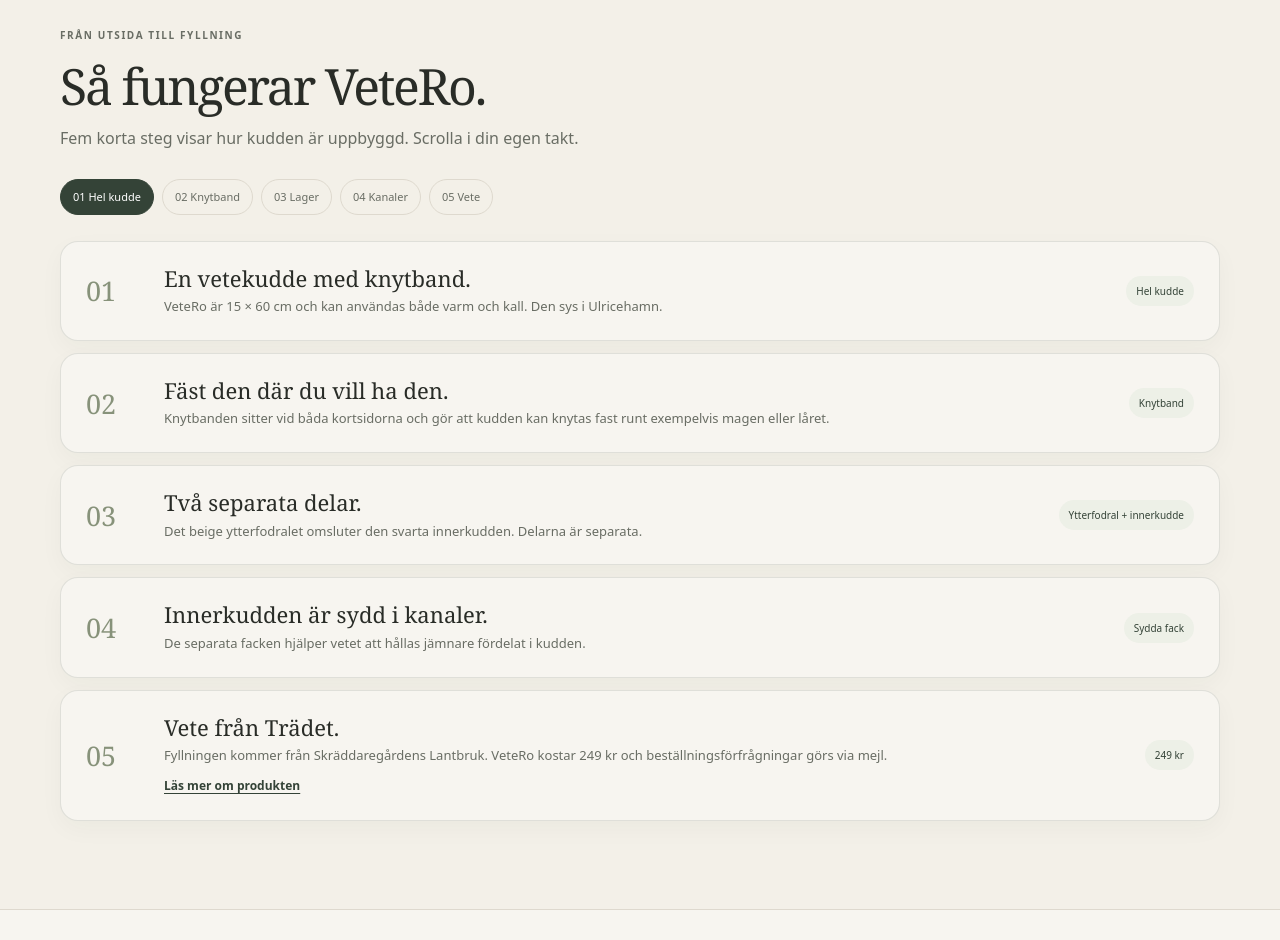
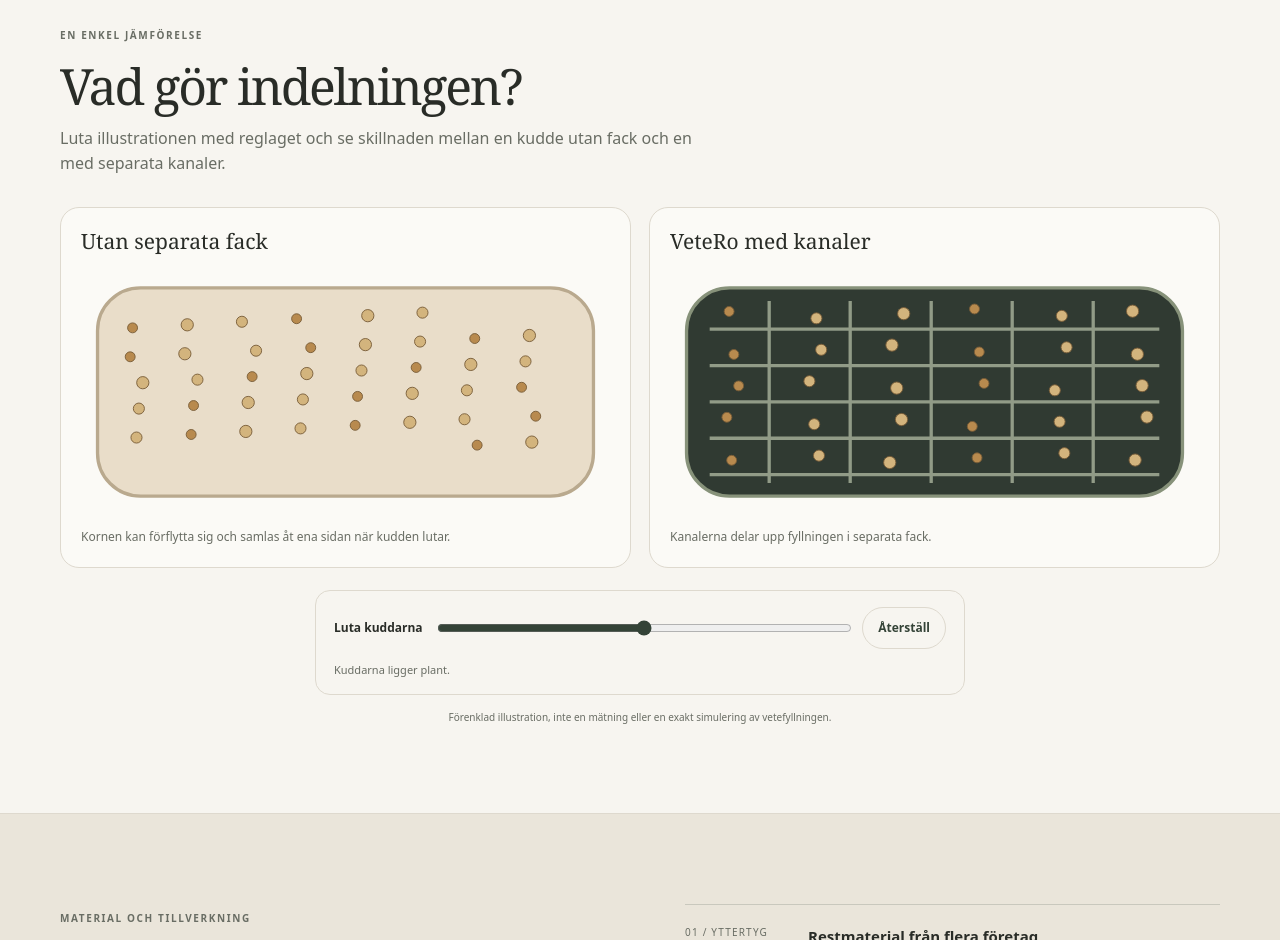
Before and after one commit to rnbp2zhfn6-stack/vetero-uf-site, a plain HTML site: page index.html in a window 1280 px wide. Shown: the part 1860-2800 px from the top of the page. Drawn offline with Linux system fonts and the light colour scheme.

Commit message:
Improve homepage clarity and simplify purchase journey

```diff
--- a/index.html
+++ b/index.html
@@ -3,10 +3,10 @@
 <head>
 <meta charset="utf-8"><script src="./js/vetero-effects-config.js"></script><meta name="viewport" content="width=device-width,initial-scale=1">
 <title>Vetekudde med knytband, sydd i Ulricehamn | VeteRo UF</title>
-<meta name="description" content="VeteRo är en vetekudde med knytband och indelad innerkudde. Den sys i Ulricehamn och kan användas varm eller kall. Pris 249 kr.">
+<meta name="description" content="VeteRo är en vetekudde på 15 × 60 cm med knytband och sydda fack i innerkudden. Kan användas varm eller kall. Sys i Ulricehamn. 249 kr.">
 <meta name="robots" content="index,follow">
 <link rel="canonical" href="https://veterouf.com/">
-<meta property="og:type" content="website"><meta property="og:title" content="VeteRo vetekudde | VeteRo UF"><meta property="og:description" content="En vetekudde med knytband och indelad innerkudde, sydd i Ulricehamn med restmaterial."><meta property="og:image" content="https://static.wixstatic.com/media/f8d78f_65e624ea5bc04388900ea530c4e6e651~mv2.jpg"><meta property="og:image:alt" content="VeteRos beige ytterfodral med salviagröna knytband">
+<meta property="og:type" content="website"><meta property="og:title" content="VeteRo vetekudde | VeteRo UF"><meta property="og:description" content="VeteRo är en vetekudde på 15 × 60 cm med knytband och sydda fack i innerkudden. Kan användas varm eller kall. Sys i Ulricehamn. 249 kr."><meta property="og:image" content="https://static.wixstatic.com/media/f8d78f_65e624ea5bc04388900ea530c4e6e651~mv2.jpg"><meta property="og:image:alt" content="VeteRos beige ytterfodral med salviagröna knytband">
 <link rel="preconnect" href="https://static.wixstatic.com"><link rel="preconnect" href="https://fonts.googleapis.com"><link rel="preconnect" href="https://fonts.gstatic.com" crossorigin><link href="https://fonts.googleapis.com/css2?family=Allura&display=swap" rel="stylesheet">
 <link rel="icon" href="./favicon.svg" type="image/svg+xml">
 <link rel="stylesheet" href="./site.css">
@@ -21,7 +21,7 @@
 </div></header>
 <main id="main-content">
 <section class="hero" id="hem"><div class="wrap hero-grid">
-<div class="hero-copy reveal"><span class="eyebrow">Sydd i Ulricehamn</span><h1 class="hero-logo-title"><span>VeteRo</span><em>vetekudde.</em></h1><p>VeteRo är en vetekudde med knytband och en innerkudde sydd i separata kanaler. Knyt fast den där du vill använda värme eller kyla. Varje kudde sys i Ulricehamn.</p><div class="hero-actions"><a class="button" data-order-link href="mailto:vetero.uf@gmail.com">Fråga om köp via mejl</a><a class="text-link" href="#utforska-kudden">Se hur kudden är uppbyggd</a></div><div class="hero-meta"><div><strong data-config="price">249 kr</strong><span>Pris</span></div></div></div>
+<div class="hero-copy reveal"><span class="eyebrow">Sydd i Ulricehamn</span><h1 class="hero-logo-title"><span>VeteRo</span><em>vetekudde.</em></h1><p>VeteRo är en vetekudde på 15 × 60 cm med knytband vid båda kortsidorna. Den kan användas varm eller kall och fästas där du vill ha den. Den svarta innerkudden är sydd i separata fack. Kudden sys i Ulricehamn.</p><div class="hero-actions"><a class="button" data-order-link href="mailto:vetero.uf@gmail.com">Skicka köpförfrågan – 249 kr</a><a class="text-link" href="#utforska-kudden">Se produktens delar</a></div><p class="buy-help">Du får information om frakt och totalpris innan du tackar ja till köpet.</p><div class="hero-meta"><div><strong data-config="price">249 kr</strong><span>Pris</span></div><div><strong>15 × 60 cm</strong><span>Storlek</span></div><div><strong>Varm eller kall</strong><span>Användning</span></div></div></div>
 <div class="hero-visual reveal">
   <div class="hero-image" data-pillow-stage>
     <img data-home-image data-pillow-image src="https://static.wixstatic.com/media/f8d78f_65e624ea5bc04388900ea530c4e6e651~mv2.jpg" alt="VeteRos beige ytterfodral med knytband" fetchpriority="high">
@@ -108,50 +108,6 @@
   </div>
 </section>
 
-<section class="story-section" id="scroll-historia" aria-labelledby="story-title">
-  <div class="wrap">
-    <div class="story-heading">
-      <span class="eyebrow">Från utsida till fyllning</span>
-      <h2 id="story-title">Så fungerar VeteRo.</h2>
-      <p>Fem korta steg visar hur kudden är uppbyggd. Scrolla i din egen takt.</p>
-    </div>
-    <nav class="story-nav" aria-label="Hoppa mellan stegen">
-      <a href="#story-1" data-story-link>01 Hel kudde</a>
-      <a href="#story-2" data-story-link>02 Knytband</a>
-      <a href="#story-3" data-story-link>03 Lager</a>
-      <a href="#story-4" data-story-link>04 Kanaler</a>
-      <a href="#story-5" data-story-link>05 Vete</a>
-    </nav>
-    <div class="story-steps">
-      <article class="story-step reveal" id="story-1" data-story-step>
-        <span class="story-number">01</span>
-        <div><h3>En vetekudde med knytband.</h3><p>VeteRo är 15 × 60 cm och kan användas både varm och kall. Den sys i Ulricehamn.</p></div>
-        <span class="story-tag">Hel kudde</span>
-      </article>
-      <article class="story-step reveal" id="story-2" data-story-step>
-        <span class="story-number">02</span>
-        <div><h3>Fäst den där du vill ha den.</h3><p>Knytbanden sitter vid båda kortsidorna och gör att kudden kan knytas fast runt exempelvis magen eller låret.</p></div>
-        <span class="story-tag">Knytband</span>
-      </article>
-      <article class="story-step reveal" id="story-3" data-story-step>
-        <span class="story-number">03</span>
-        <div><h3>Två separata delar.</h3><p>Det beige ytterfodralet omsluter den svarta innerkudden. Delarna är separata.</p></div>
-        <span class="story-tag">Ytterfodral + innerkudde</span>
-      </article>
-      <article class="story-step reveal" id="story-4" data-story-step>
-        <span class="story-number">04</span>
-        <div><h3>Innerkudden är sydd i kanaler.</h3><p>De separata facken hjälper vetet att hållas jämnare fördelat i kudden.</p></div>
-        <span class="story-tag">Sydda fack</span>
-      </article>
-      <article class="story-step reveal" id="story-5" data-story-step>
-        <span class="story-number">05</span>
-        <div><h3>Vete från Trädet.</h3><p>Fyllningen kommer från Skräddaregårdens Lantbruk. VeteRo kostar 249 kr och beställningsförfrågningar görs via mejl.</p><a class="story-order-link" href="./product.html">Läs mer om produkten</a></div>
-        <span class="story-tag">249 kr</span>
-      </article>
-    </div>
-  </div>
-</section>
-
 <section class="grain-section" id="kornen" aria-labelledby="grain-title">
   <div class="wrap">
     <div class="grain-heading">
@@ -194,10 +150,6 @@
   </div>
 </section>
 
-<section class="section" id="produkten"><div class="wrap">
-<div class="product-strip"><div class="product-strip-image reveal"><img data-home-image-secondary src="https://static.wixstatic.com/media/f8d78f_01e40ff17a474e94b4c10228e103fcfb~mv2.jpg" alt="VeteRos svarta indelade innerkudde" loading="lazy"></div>
-<div class="product-copy reveal"><span class="eyebrow">Produkten</span><h2>En vetekudde som sitter där den ska.</h2><p>Knytbanden gör att kudden kan fästas på kroppen. Den indelade innerkudden hjälper vetet att hållas jämnare fördelat.</p><p class="product-price" data-home-price>249 kr</p><a class="button" href="./product.html">Läs mer om produkten</a></div></div>
-</div></section>
 <section class="section material-section" id="material"><div class="wrap material-grid">
 <div class="section-heading reveal"><span class="eyebrow">Material och tillverkning</span><h2>Lokala material.<br><em>Sydd i Ulricehamn.</em></h2><p>Vi tar till vara på restmaterial till både ytterfodralet och innerkudden. Vetet kommer från en gård i Trädet. Här ser du var de olika delarna kommer ifrån.</p></div>
 <div class="material-points reveal"><article class="material-point"><span>01 / Yttertyg</span><div><strong>Restmaterial från flera företag</strong><p>Det beige yttertyget kommer från restmaterial från flera olika företag.</p></div></article><article class="material-point"><span>02 / Innerkudde</span><div><strong>Andersson &amp; Hjalmarsson</strong><p>Den svarta innerkudden är sydd av restmaterial från Andersson &amp; Hjalmarsson.</p></div></article><article class="material-point"><span>03 / Vete</span><div><strong>Skräddaregårdens Lantbruk</strong><p>Vetet kommer från gården i Trädet.</p></div></article></div>
@@ -217,8 +169,8 @@
 <details class="faq-item"><summary>Kan jag ångra köpet eller reklamera?</summary><p>Vid distansköp gäller som huvudregel 14 dagars ångerrätt. Du har också tre års reklamationsrätt för ursprungliga fel. Läs mer på <a href="./villkor.html">sidan med köp- och leveransvillkor</a>.</p></details>
 </div></div></section>
 <section class="section contact-section" id="kontakt"><div class="wrap contact-grid">
-<div class="reveal"><span class="eyebrow">Kontakt och beställning</span><h2>Vill du beställa?</h2><p>Mejla oss så svarar vi med uppgifter om betalning, frakt och leverans. Du får veta vad köpet kostar innan du bestämmer dig.</p><p class="contact-note">E-post: <a href="mailto:vetero.uf@gmail.com">vetero.uf@gmail.com</a></p><button class="copy-email-button" type="button" data-copy-email>Kopiera e-postadress</button><span class="copy-email-status" data-copy-status aria-live="polite"></span></div>
-<div class="contact-card reveal"><h3>Så går det till</h3><ol class="order-steps"><li><span>01</span><div><strong>Skicka ett mejl</strong><p>Skriv att du vill köpa VeteRo och hur vi kan nå dig.</p></div></li><li><span>02</span><div><strong>Du får all information</strong><p>Vi svarar om betalning, frakt och leverans innan du bestämmer dig.</p></div></li><li><span>03</span><div><strong>Köpet bekräftas</strong><p>Vi kommer överens via mejl innan beställningen blir bindande.</p></div></li></ol><a class="button" data-order-link href="mailto:vetero.uf@gmail.com">Skicka köpförfrågan via mejl</a><p class="form-status">Ett mejl är en förfrågan, inte en bekräftad beställning.</p></div>
+<div class="reveal"><span class="eyebrow">Kontakt och beställning</span><h2>Vill du beställa?</h2><p>Skicka en köpförfrågan via mejl. Vi svarar med betalningssätt, frakt och beräknad leverans. Du får totalpriset innan du bestämmer dig.</p><p class="contact-note">E-post: <a href="mailto:vetero.uf@gmail.com">vetero.uf@gmail.com</a></p><button class="copy-email-button" type="button" data-copy-email>Kopiera e-postadress</button><span class="copy-email-status" data-copy-status aria-live="polite"></span></div>
+<div class="contact-card reveal"><h3>Så går det till</h3><ol class="order-steps"><li><span>01</span><div><strong>Skicka ett mejl</strong><p>Skriv att du vill köpa VeteRo och hur vi kan nå dig.</p></div></li><li><span>02</span><div><strong>Du får all information</strong><p>Vi svarar om betalning, frakt och leverans innan du bestämmer dig.</p></div></li><li><span>03</span><div><strong>Köpet bekräftas</strong><p>Vi kommer överens via mejl innan beställningen blir bindande.</p></div></li></ol><a class="button" data-order-link href="mailto:vetero.uf@gmail.com">Skicka köpförfrågan via mejl</a><p class="form-status">Ett mejl är en köpförfrågan. Beställningen bekräftas först när ni har kommit överens.</p></div>
 </div></section>
 </main>
 <footer class="site-footer"><div class="wrap footer-row"><a class="footer-brand" href="./index.html"><strong>VeteRo UF</strong><small>Sydd i Ulricehamn · Tingsholmsgymnasiet</small></a><nav class="footer-links" aria-label="Länkar"><a href="./villkor.html">Köp- och leveransvillkor</a><a href="./integritet.html">Integritet</a><a href="https://ungforetagsamhet.se/company/vetero-uf" target="_blank" rel="noopener noreferrer">UF-företaget</a><a href="https://www.instagram.com/vetero_uf/" target="_blank" rel="noopener noreferrer">Instagram</a><a href="https://www.tiktok.com/@vetero.uf" target="_blank" rel="noopener noreferrer">TikTok</a><a href="mailto:vetero.uf@gmail.com">E-post</a></nav><span class="footer-note">© 2026 VeteRo UF</span></div></footer>
```
